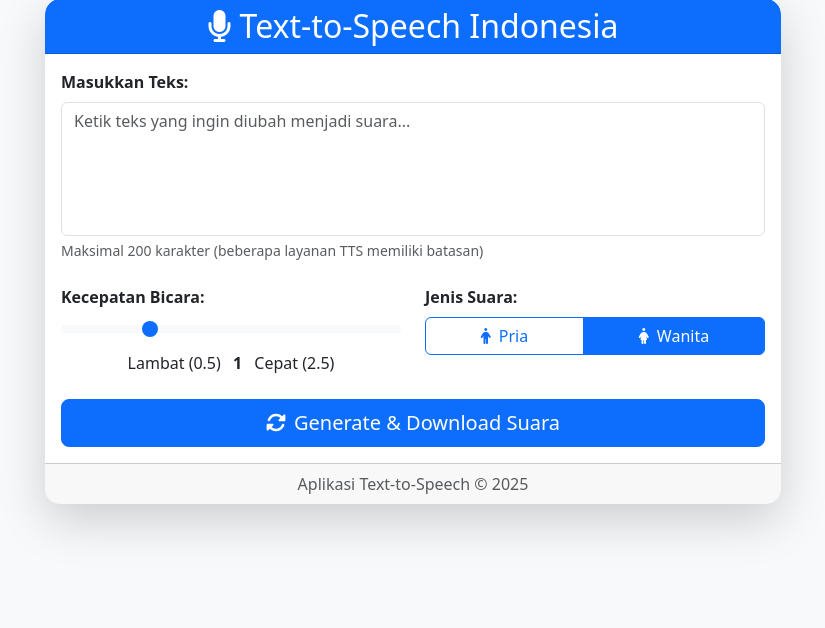
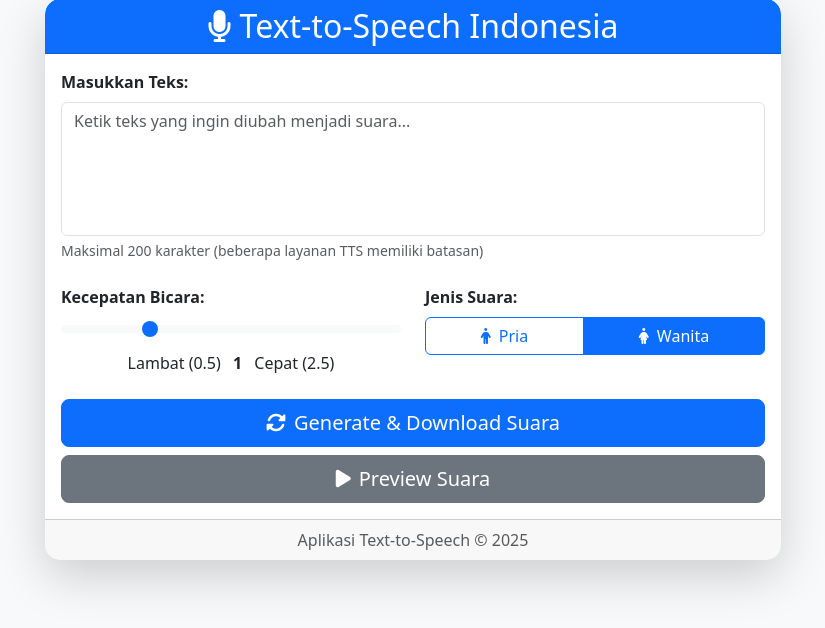
Before and after one commit to Nandayunan/tts_app, a Flask app: page / in a window 1280 px wide. Shown: the part 49-677 px from the top of the page, without its empty margins (227-1052 px from the left). Run offline with Flask 3, Linux system fonts and the light colour scheme; some libraries are stand-ins or nearby versions.

Commit message:
tambahan preview

```diff
--- a/app.py
+++ b/app.py
@@ -56,6 +56,11 @@ def index():
                 print(f"File {filepath} tidak ditemukan atau gagal diproses setelah menunggu.")
 
         # Kirim file dan hapus setelah didownload
+        # Jika preview, tampilkan link audio di halaman, bukan langsung download
+        if request.form.get('preview') == '1':
+            audio_url = f"/static/audio/{filename}"
+            return render_template('index.html', audio_url=audio_url)
+
         @after_this_request
         def remove_file(response):
             try:
--- a/templates/index.html
+++ b/templates/index.html
@@ -34,8 +34,8 @@
                             <div class="row mb-4">
                                 <div class="col-md-6">
                                     <label class="form-label fw-bold">Kecepatan Bicara:</label>
-                                    <input type="range" class="form-range" min="0.5" max="2.5" step="0.01" id="speedRange"
-                                        name="speed" value="1"
+                                    <input type="range" class="form-range" min="0.5" max="2.5" step="0.01"
+                                        id="speedRange" name="speed" value="1"
                                         oninput="document.getElementById('speedValue').innerText = this.value">
                                     <div class="text-center mt-1">
                                         <span>Lambat (0.5)</span>
@@ -64,8 +64,21 @@
                                 <button type="submit" class="btn btn-primary btn-lg">
                                     <i class="fas fa-sync-alt me-2"></i>Generate & Download Suara
                                 </button>
+                                <button type="submit" class="btn btn-secondary btn-lg" name="preview" value="1">
+                                    <i class="fas fa-play me-2"></i>Preview Suara
+                                </button>
                             </div>
                         </form>
+
+                        {% if audio_url %}
+                        <div class="mt-4 text-center">
+                            <audio controls src="{{ audio_url }}" style="width:100%"></audio>
+                            <div class="mt-2">
+                                <a href="{{ audio_url }}" download class="btn btn-success"><i
+                                        class="fas fa-download me-2"></i>Download Suara</a>
+                            </div>
+                        </div>
+                        {% endif %}
                     </div>
                     <div class="card-footer text-muted text-center">
                         Aplikasi Text-to-Speech &copy; 2025
```
Also changed, not shown: 8 other files.
